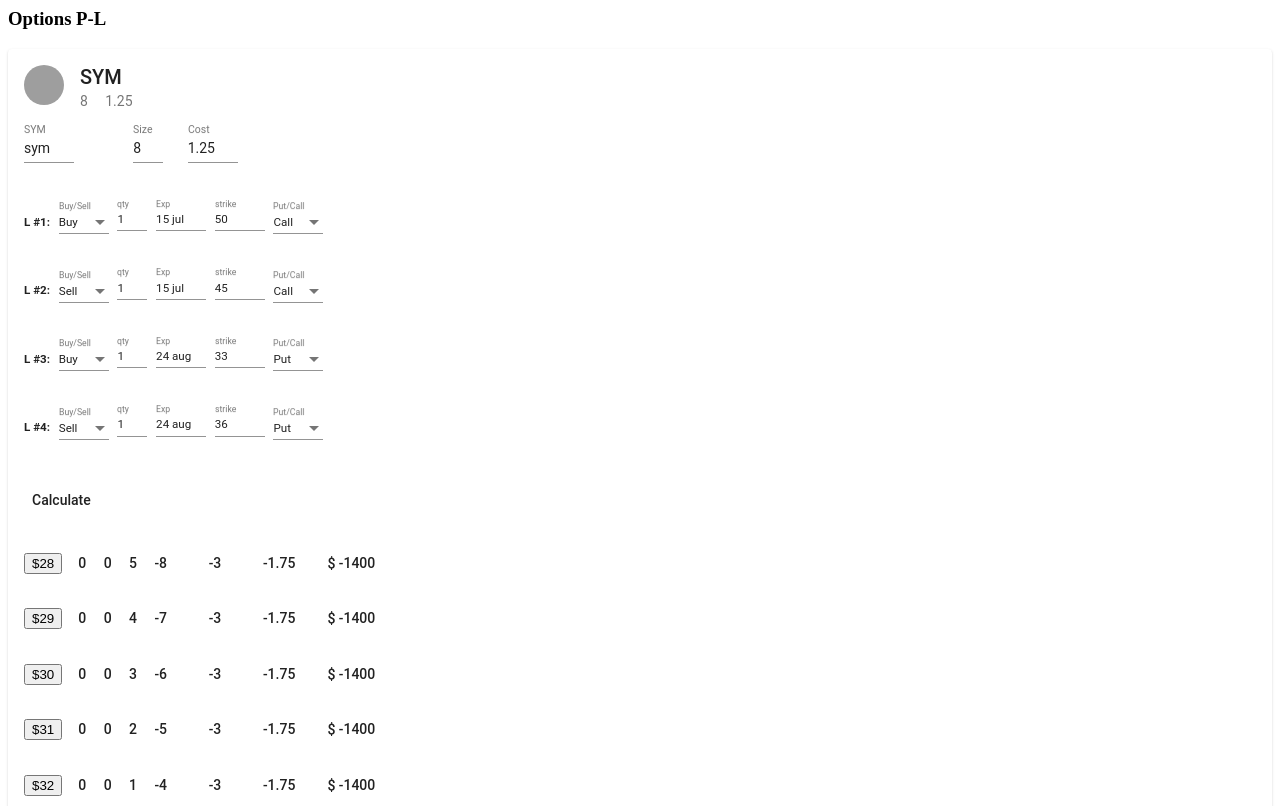
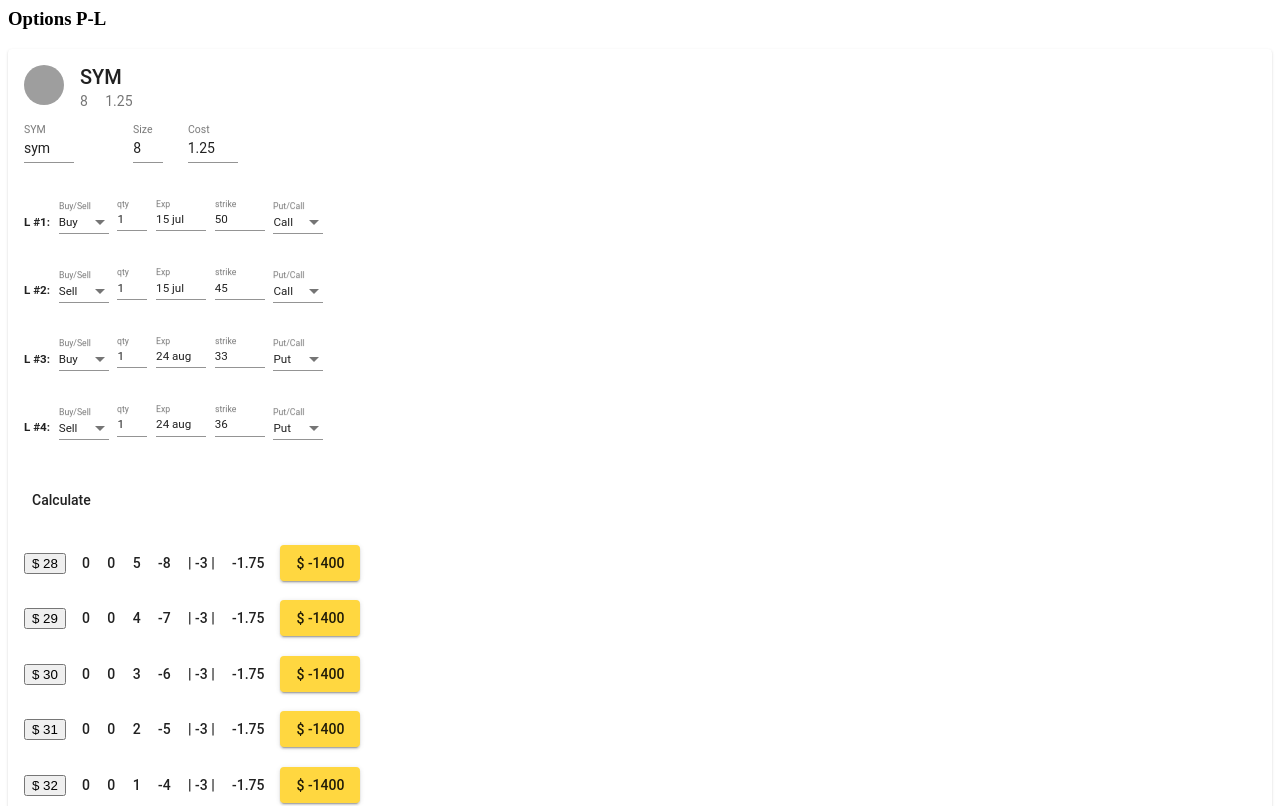
Before and after one commit to Leedabord/optcalc1da, an Angular app: page / in a window 1280 px wide. Shown: the top 806 px of the page. Built offline with nearby package versions, Linux system fonts and the light colour scheme; grey boxes are pictures that could not be loaded.

Commit message:
1 file modified

```diff
--- a/src/app/app.component.html
+++ b/src/app/app.component.html
@@ -54,16 +54,15 @@
 <p> </p>
 
 <h5  *ngFor="let pl of plgrid" >
-  <button> ${{ pl.mark }} </button>
+  <button> $ {{ pl.mark }} </button>
   <button mat-button >
     {{ pl.w0[0] }} &nbsp; &nbsp;
     {{ pl.w0[1] }}  &nbsp; &nbsp;
     {{ pl.w0[2] }}  &nbsp; &nbsp;
-    {{ pl.w0[3] }}
-  </button>
-  <button mat-button> {{ pl.sum1 }} </button>
-  <button mat-button> {{ pl.sum2 }} </button>
-  <button mat-button> $ {{ pl.sum3 }} </button>
+    {{ pl.w0[3] }}   &nbsp; &nbsp;
+    | {{ pl.sum1 }} |   &nbsp; &nbsp;
+    {{ pl.sum2 }} </button>
+  <button mat-raised-button  color="accent" > $ {{ pl.sum3 }} </button>
 </h5>
 <!-- /Material Select -->
 
```
